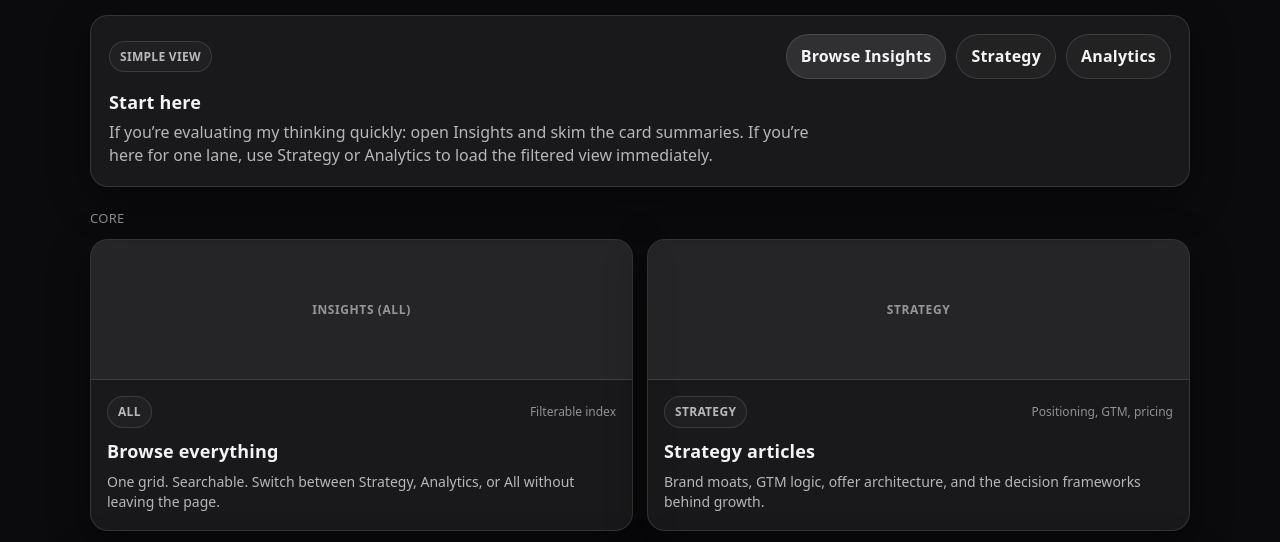
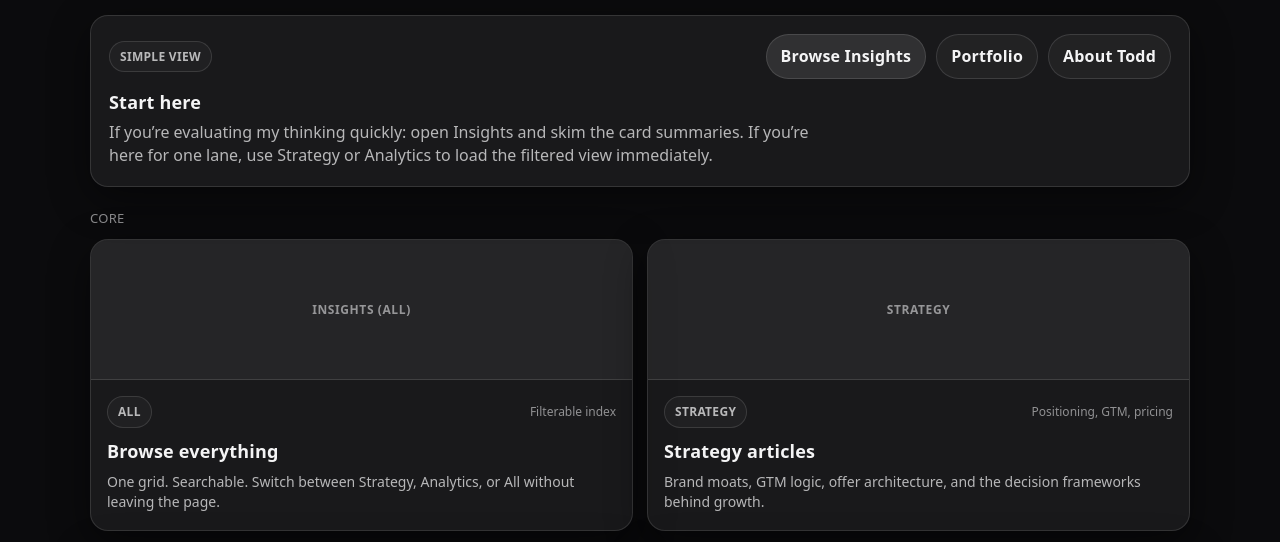
Before and after one commit to TheMarketingPlaybook/TheMarketingPlaybook, a plain HTML site: page simple.html in a window 1280 px wide. Shown: the part 207-749 px from the top of the page. Drawn offline with Linux system fonts and the light colour scheme.

Commit message:
Update simple.html

```diff
--- a/simple.html
+++ b/simple.html
@@ -331,8 +331,8 @@
             <span class="pill">Simple View</span>
             <div class="hero-actions">
               <a class="btn primary" href="insights.html?view=all">Browse Insights</a>
-              <a class="btn" href="insights.html?view=strategy">Strategy</a>
-              <a class="btn" href="insights.html?view=analytics">Analytics</a>
+              <a class="btn" href="portfolio.html">Portfolio</a>
+              <a class="btn" href="about.html">About Todd</a>
             </div>
           </div>
 
```
